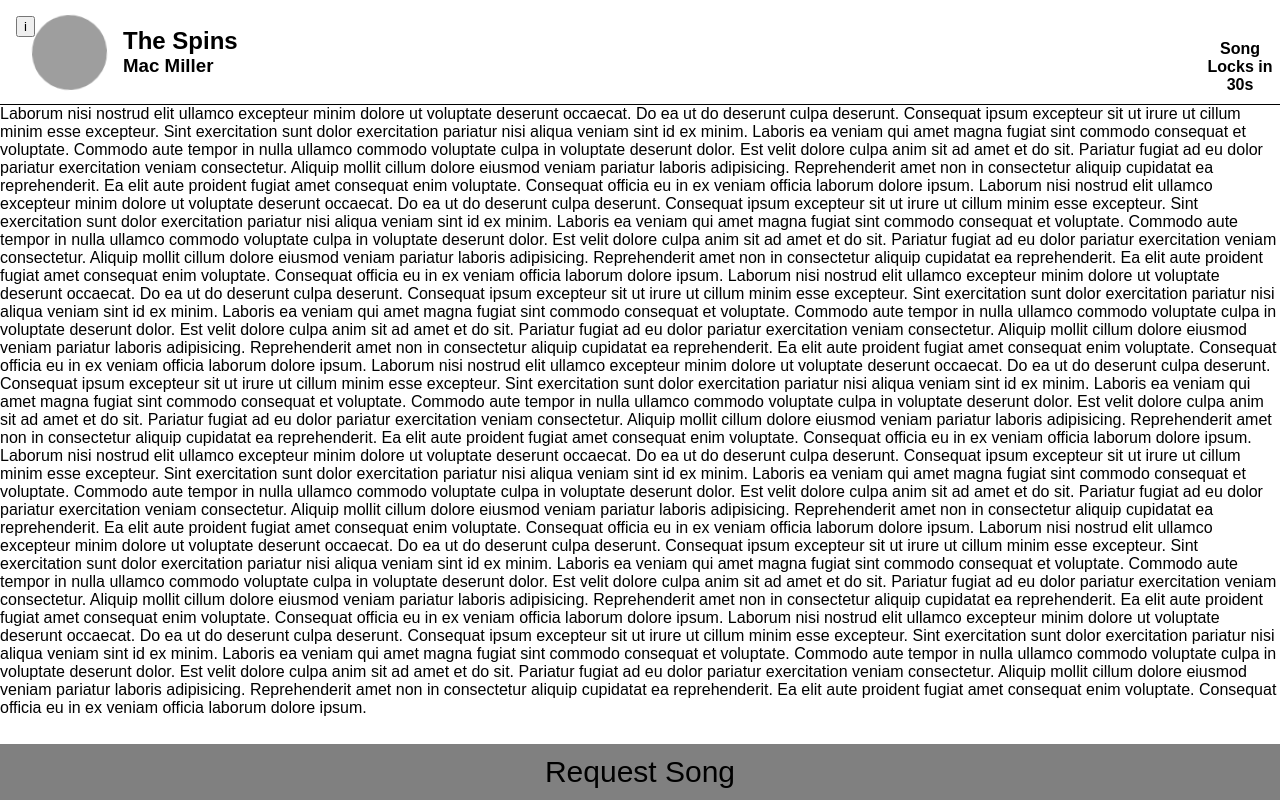
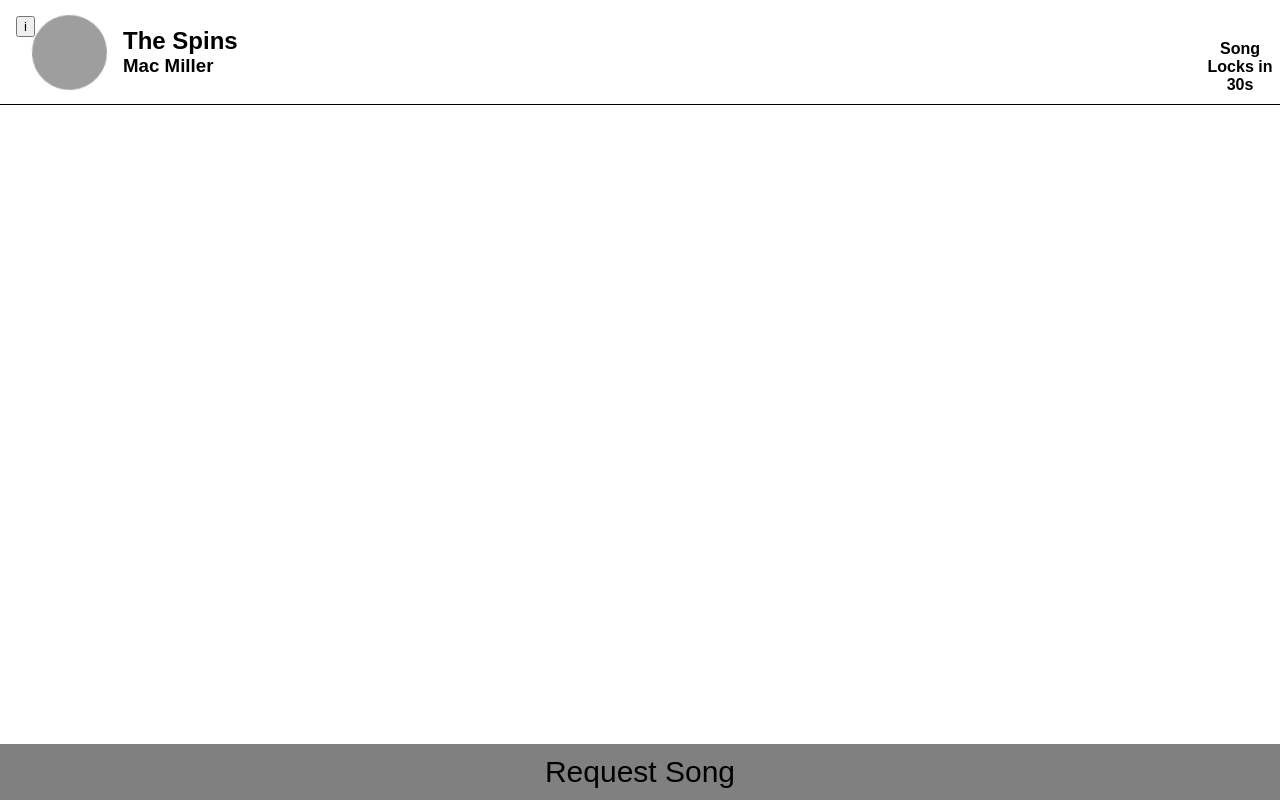
Before and after one commit to AbnerP/Demoqueue, a React (Create React App) app in the folder frontend/: page /queue in a window 1280 px wide. Built offline with nearby package versions, Linux system fonts and the light colour scheme; grey boxes are pictures that could not be loaded.

Commit message:
REMOVED: Placeholder text for queue

```diff
--- a/frontend/src/Screens/LiveQueue.js
+++ b/frontend/src/Screens/LiveQueue.js
@@ -37,91 +37,7 @@
       </div>
 
       <div className="song__queue">
-        Laborum nisi nostrud elit ullamco excepteur minim dolore ut voluptate
-        deserunt occaecat. Do ea ut do deserunt culpa deserunt. Consequat ipsum
-        excepteur sit ut irure ut cillum minim esse excepteur. Sint exercitation
-        sunt dolor exercitation pariatur nisi aliqua veniam sint id ex minim.
-        Laboris ea veniam qui amet magna fugiat sint commodo consequat et
-        voluptate. Commodo aute tempor in nulla ullamco commodo voluptate culpa
-        in voluptate deserunt dolor. Est velit dolore culpa anim sit ad amet et
-        do sit. Pariatur fugiat ad eu dolor pariatur exercitation veniam
-        consectetur. Aliquip mollit cillum dolore eiusmod veniam pariatur
-        laboris adipisicing. Reprehenderit amet non in consectetur aliquip
-        cupidatat ea reprehenderit. Ea elit aute proident fugiat amet consequat
-        enim voluptate. Consequat officia eu in ex veniam officia laborum dolore
-        ipsum. Laborum nisi nostrud elit ullamco excepteur minim dolore ut
-        voluptate deserunt occaecat. Do ea ut do deserunt culpa deserunt.
-        Consequat ipsum excepteur sit ut irure ut cillum minim esse excepteur.
-        Sint exercitation sunt dolor exercitation pariatur nisi aliqua veniam
-        sint id ex minim. Laboris ea veniam qui amet magna fugiat sint commodo
-        consequat et voluptate. Commodo aute tempor in nulla ullamco commodo
-        voluptate culpa in voluptate deserunt dolor. Est velit dolore culpa anim
-        sit ad amet et do sit. Pariatur fugiat ad eu dolor pariatur exercitation
-        veniam consectetur. Aliquip mollit cillum dolore eiusmod veniam pariatur
-        laboris adipisicing. Reprehenderit amet non in consectetur aliquip
-        cupidatat ea reprehenderit. Ea elit aute proident fugiat amet consequat
-        enim voluptate. Consequat officia eu in ex veniam officia laborum dolore
-        ipsum. Laborum nisi nostrud elit ullamco excepteur minim dolore ut
-        voluptate deserunt occaecat. Do ea ut do deserunt culpa deserunt.
-        Consequat ipsum excepteur sit ut irure ut cillum minim esse excepteur.
-        Sint exercitation sunt dolor exercitation pariatur nisi aliqua veniam
-        sint id ex minim. Laboris ea veniam qui amet magna fugiat sint commodo
-        consequat et voluptate. Commodo aute tempor in nulla ullamco commodo
-        voluptate culpa in voluptate deserunt dolor. Est velit dolore culpa anim
-        sit ad amet et do sit. Pariatur fugiat ad eu dolor pariatur exercitation
-        veniam consectetur. Aliquip mollit cillum dolore eiusmod veniam pariatur
-        laboris adipisicing. Reprehenderit amet non in consectetur aliquip
-        cupidatat ea reprehenderit. Ea elit aute proident fugiat amet consequat
-        enim voluptate. Consequat officia eu in ex veniam officia laborum dolore
-        ipsum. Laborum nisi nostrud elit ullamco excepteur minim dolore ut
-        voluptate deserunt occaecat. Do ea ut do deserunt culpa deserunt.
-        Consequat ipsum excepteur sit ut irure ut cillum minim esse excepteur.
-        Sint exercitation sunt dolor exercitation pariatur nisi aliqua veniam
-        sint id ex minim. Laboris ea veniam qui amet magna fugiat sint commodo
-        consequat et voluptate. Commodo aute tempor in nulla ullamco commodo
-        voluptate culpa in voluptate deserunt dolor. Est velit dolore culpa anim
-        sit ad amet et do sit. Pariatur fugiat ad eu dolor pariatur exercitation
-        veniam consectetur. Aliquip mollit cillum dolore eiusmod veniam pariatur
-        laboris adipisicing. Reprehenderit amet non in consectetur aliquip
-        cupidatat ea reprehenderit. Ea elit aute proident fugiat amet consequat
-        enim voluptate. Consequat officia eu in ex veniam officia laborum dolore
-        ipsum. Laborum nisi nostrud elit ullamco excepteur minim dolore ut
-        voluptate deserunt occaecat. Do ea ut do deserunt culpa deserunt.
-        Consequat ipsum excepteur sit ut irure ut cillum minim esse excepteur.
-        Sint exercitation sunt dolor exercitation pariatur nisi aliqua veniam
-        sint id ex minim. Laboris ea veniam qui amet magna fugiat sint commodo
-        consequat et voluptate. Commodo aute tempor in nulla ullamco commodo
-        voluptate culpa in voluptate deserunt dolor. Est velit dolore culpa anim
-        sit ad amet et do sit. Pariatur fugiat ad eu dolor pariatur exercitation
-        veniam consectetur. Aliquip mollit cillum dolore eiusmod veniam pariatur
-        laboris adipisicing. Reprehenderit amet non in consectetur aliquip
-        cupidatat ea reprehenderit. Ea elit aute proident fugiat amet consequat
-        enim voluptate. Consequat officia eu in ex veniam officia laborum dolore
-        ipsum. Laborum nisi nostrud elit ullamco excepteur minim dolore ut
-        voluptate deserunt occaecat. Do ea ut do deserunt culpa deserunt.
-        Consequat ipsum excepteur sit ut irure ut cillum minim esse excepteur.
-        Sint exercitation sunt dolor exercitation pariatur nisi aliqua veniam
-        sint id ex minim. Laboris ea veniam qui amet magna fugiat sint commodo
-        consequat et voluptate. Commodo aute tempor in nulla ullamco commodo
-        voluptate culpa in voluptate deserunt dolor. Est velit dolore culpa anim
-        sit ad amet et do sit. Pariatur fugiat ad eu dolor pariatur exercitation
-        veniam consectetur. Aliquip mollit cillum dolore eiusmod veniam pariatur
-        laboris adipisicing. Reprehenderit amet non in consectetur aliquip
-        cupidatat ea reprehenderit. Ea elit aute proident fugiat amet consequat
-        enim voluptate. Consequat officia eu in ex veniam officia laborum dolore
-        ipsum. Laborum nisi nostrud elit ullamco excepteur minim dolore ut
-        voluptate deserunt occaecat. Do ea ut do deserunt culpa deserunt.
-        Consequat ipsum excepteur sit ut irure ut cillum minim esse excepteur.
-        Sint exercitation sunt dolor exercitation pariatur nisi aliqua veniam
-        sint id ex minim. Laboris ea veniam qui amet magna fugiat sint commodo
-        consequat et voluptate. Commodo aute tempor in nulla ullamco commodo
-        voluptate culpa in voluptate deserunt dolor. Est velit dolore culpa anim
-        sit ad amet et do sit. Pariatur fugiat ad eu dolor pariatur exercitation
-        veniam consectetur. Aliquip mollit cillum dolore eiusmod veniam pariatur
-        laboris adipisicing. Reprehenderit amet non in consectetur aliquip
-        cupidatat ea reprehenderit. Ea elit aute proident fugiat amet consequat
-        enim voluptate. Consequat officia eu in ex veniam officia laborum dolore
-        ipsum.
+
       </div>
 
       <div
```
Also changed, not shown: 1 other file (tests, documents, lock files or other folders).
